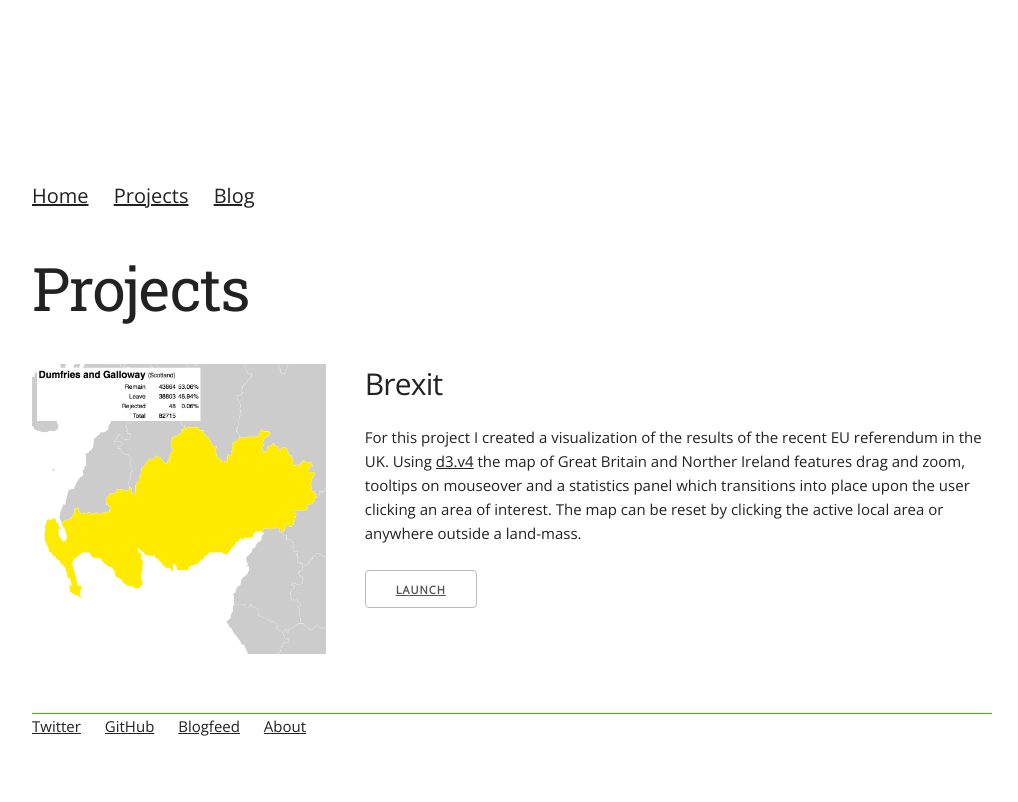
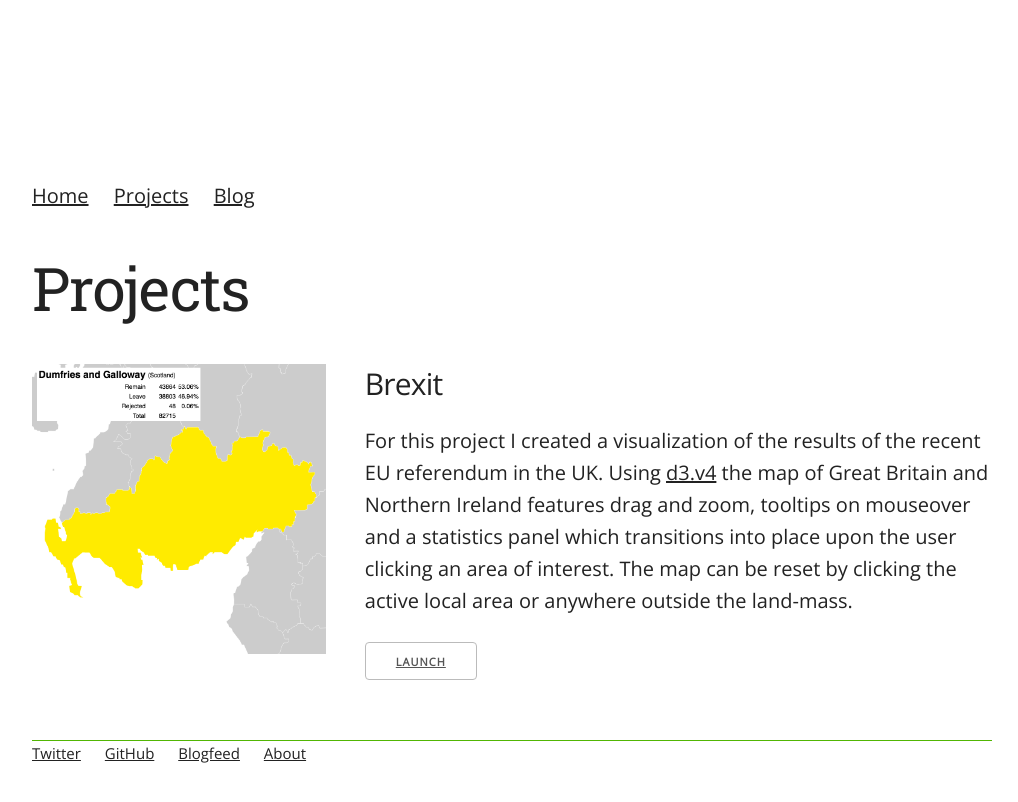
Before and after one commit to danoscarmike/danoscarmike.github.io, a Jekyll site: the page built from projects/index.html, in a window 1280 px wide. Shown: the top 802 px of the page, without its empty margins (128-1146 px from the left). Built offline with Jekyll 4.4.1, drawn with Linux system fonts in a browser that asks for light colours.

Commit message:
re-format project description pane

```diff
--- a/projects/index.html
+++ b/projects/index.html
@@ -13,7 +13,7 @@
   </div>
 	<div class="eight columns">
 		<h4>Brexit</h4>
-		<p class="about">For this project I created a visualization of the results of the recent EU referendum in the UK.  Using <a href="https://github.com/mbostock/d3">d3.v4</a> the map of Great Britain and Norther Ireland features drag and zoom, tooltips on mouseover and a statistics panel which transitions into place upon the user clicking an area of interest.  The map can be reset by clicking the active local area or anywhere outside a land-mass.</p>
+		<p>For this project I created a visualization of the results of the recent EU referendum in the UK.  Using <a href="https://github.com/mbostock/d3">d3.v4</a> the map of Great Britain and Northern Ireland features drag and zoom, tooltips on mouseover and a statistics panel which transitions into place upon the user clicking an area of interest.  The map can be reset by clicking the active local area or anywhere outside the land-mass.</p>
 		<div class="button">
 			<a href="http://danoscarmike.com/brexit">Launch</a>
 		</div>
```
